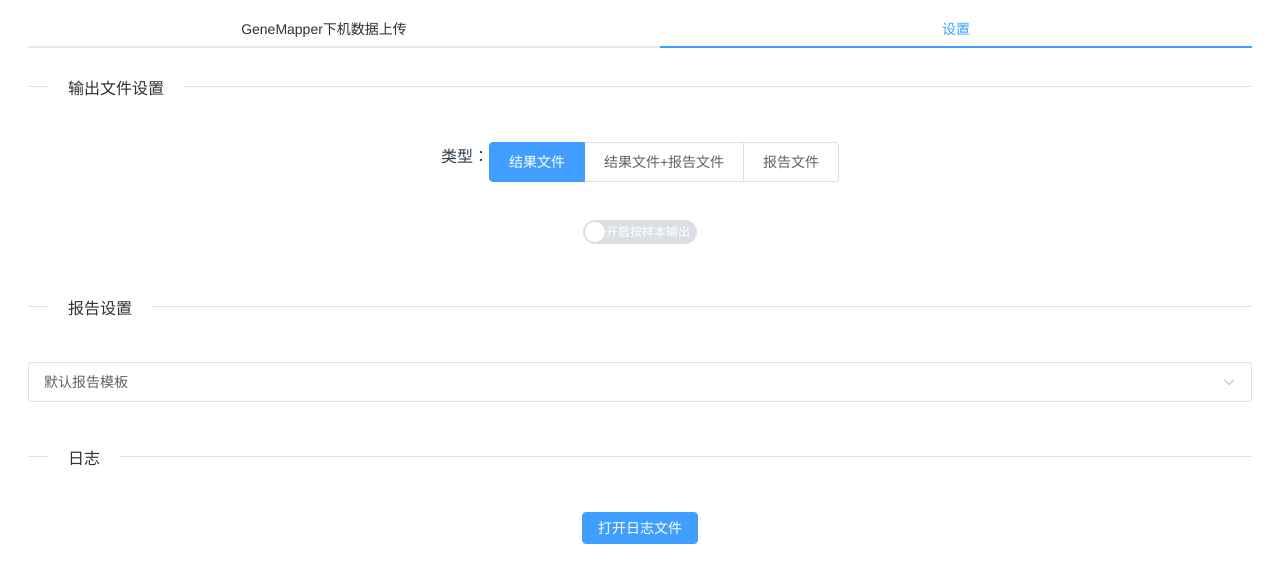
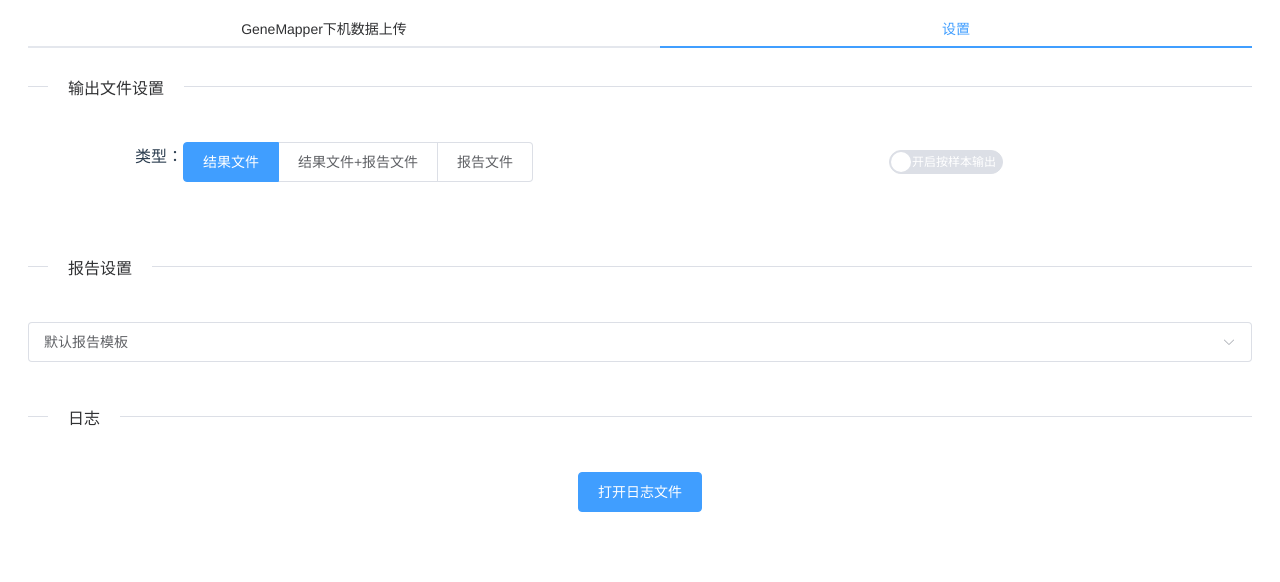
Before and after one commit to NTLx/AneuFiler, a Vue app: page / in a window 1280 px wide. Both pictures are taken after a click on the tab "设置". Shown: the top 582 px of the page. Built offline with nearby package versions, Linux system fonts and the light colour scheme.

Commit message:
feat: add method to generate folder to store output files

```diff
--- a/src/App.vue
+++ b/src/App.vue
@@ -44,14 +44,18 @@
           <el-row class="mb-4">
             <el-col :span="12"
               ><div class="helpButton">
-                <el-button type="warning" @click="help"
+                <el-button type="warning" @click="help" size="large"
                   ><el-icon><QuestionFilled /></el-icon>帮助</el-button
                 >
               </div></el-col
             >
             <el-col :span="12">
               <div class="downloadButton">
-                <el-button type="primary" @click="downloadSampleTemplate">
+                <el-button
+                  type="primary"
+                  @click="downloadSampleTemplate"
+                  size="large"
+                >
                   <el-icon><Download /></el-icon>
                   下载样本信息模版文件
                 </el-button>
@@ -129,7 +133,7 @@
               </el-col>
             </el-row>
             <el-row class="fileSetting">
-              <el-col :span="24" class="spanPosition">
+              <el-col :span="12" class="spanPosition">
                 <span>类型：</span>
                 <el-radio-group
                   v-model="radio2"
@@ -145,6 +149,19 @@
                   <el-radio-button label="reportFile">报告文件</el-radio-button>
                 </el-radio-group>
               </el-col>
+              <el-col :span="12"
+                ><el-switch
+                  v-model="value1"
+                  class="ml-2"
+                  size="large"
+                  inline-prompt
+                  active-text="开启按样本输出"
+                  active-value="-s"
+                  inactive-value=""
+                  inactive-text="开启按样本输出"
+                  @change="switchReceiveStatus"
+                ></el-switch
+              ></el-col>
             </el-row>
             <el-row class="fileSetting">
               <!-- <el-col :span="8" class="spanPosition">
@@ -159,19 +176,6 @@
                 <el-radio-button label="UTF-8">UTF-8</el-radio-button>
                 </el-radio-group>
               </el-col> -->
-              <el-col :span="24"
-                ><el-switch
-                  v-model="value1"
-                  class="ml-2"
-                  size="large"
-                  inline-prompt
-                  active-text="开启按样本输出"
-                  active-value="-s"
-                  inactive-value=""
-                  inactive-text="开启按样本输出"
-                  @change="switchReceiveStatus"
-                ></el-switch
-              ></el-col>
             </el-row>
             <el-row>
               <el-col :span="24">
@@ -202,7 +206,7 @@
             </el-row>
             <el-row class="fileSetting">
               <el-col :span="24">
-                <el-button @click="openLogFile" type="primary">
+                <el-button @click="openLogFile" type="primary" size="large">
                   打开日志文件
                 </el-button>
               </el-col>
@@ -599,7 +603,26 @@
           sampleFilePath.lastIndexOf("\\") + 1
         );
       }
+      // 创建 Date 对象并传入时间戳
+      var date = new Date();
+      // 使用 Date 对象的方法获取日期和时间信息
+      var year = date.getFullYear(); // 年份
+      var month = date.getMonth() + 1; // 月份（注意月份从 0 开始，所以要加 1）
+      var day = date.getDate(); // 日期
+      var hours = date.getHours(); // 小时
+      var minutes = date.getMinutes(); // 分钟
+      var seconds = date.getSeconds(); // 秒
+      // 格式化日期和时间
+      var formattedDateTime = `${year}_${month}_${day}_${hours}_${minutes}_${seconds}`;
+      var sampleFileNameNoSuffix = sampleFileName.substring(
+        0,
+        sampleFileName.lastIndexOf(".")
+      );
       console.log("sampleFileNameCurrentPath", sampleFileNameCurrentPath);
+      console.log("sampleFileNameNoSuffix", sampleFileNameNoSuffix);
+      var reportFileFolder = sampleFileNameNoSuffix + "." + formattedDateTime;
+      var reportFilePath = sampleFileNameCurrentPath + reportFileFolder;
+      console.log("reportFileFoler", reportFileFolder);
       log.info(
         "\n" +
           "当前处理文件名：" +
@@ -740,11 +763,15 @@
         this.removeSummaryData = [];
         for (var k = 0; k < generateFileData.length; k++) {
           // console.log("一",iconv.decode(generateFileData[k].comment, "gbk"))
-          if( generateFileData[k].comment == undefined || generateFileData[k].comment == "0"){
-            console.log("sumarry 结果文件具体行:第",k)
+          if (
+            generateFileData[k].comment == undefined ||
+            generateFileData[k].comment == "0"
+          ) {
+            console.log("sumarry 结果文件具体行:第", k);
           }
           if (
-            generateFileData[k].comment == undefined || generateFileData[k].comment == "0"||
+            generateFileData[k].comment == undefined ||
+            generateFileData[k].comment == "0" ||
             iconv.decode(generateFileData[k].comment, "gbk") == "21 三体" ||
             iconv.decode(generateFileData[k].comment, "gbk") == "18 三体" ||
             iconv.decode(generateFileData[k].comment, "gbk") == "13 三体" ||
@@ -2155,6 +2182,14 @@
           offset: 50,
         });
       } else if (fileType == "reportFile") {
+        var fs = window.require("fs");
+        fs.mkdir(reportFilePath, (err) => {
+          if (err) {
+            console.error(err);
+          } else {
+            console.log("Directory created successfully.");
+          }
+        });
         sampleArr.forEach((item, index) => {
           var Result = "本结果提示，胎儿样本未见母体DNA污染，";
           var Trisomy13,
@@ -2410,8 +2445,6 @@
           }
           if (selectReport == "default") {
             var officegen = window.require("officegen");
-            var fs = window.require("fs");
-
             var docx = officegen({
               type: "docx",
               pageMargins: {
@@ -3462,7 +3495,7 @@
               ".docx";
             console.log("outFileName[index]", outFileName[index]);
             outFileNamePath[index] = path.join(
-              sampleFileNameCurrentPath,
+              reportFilePath,
               outFileName[index]
             );
             console.log("outFileNamePath[index]", outFileNamePath[index]);
```
